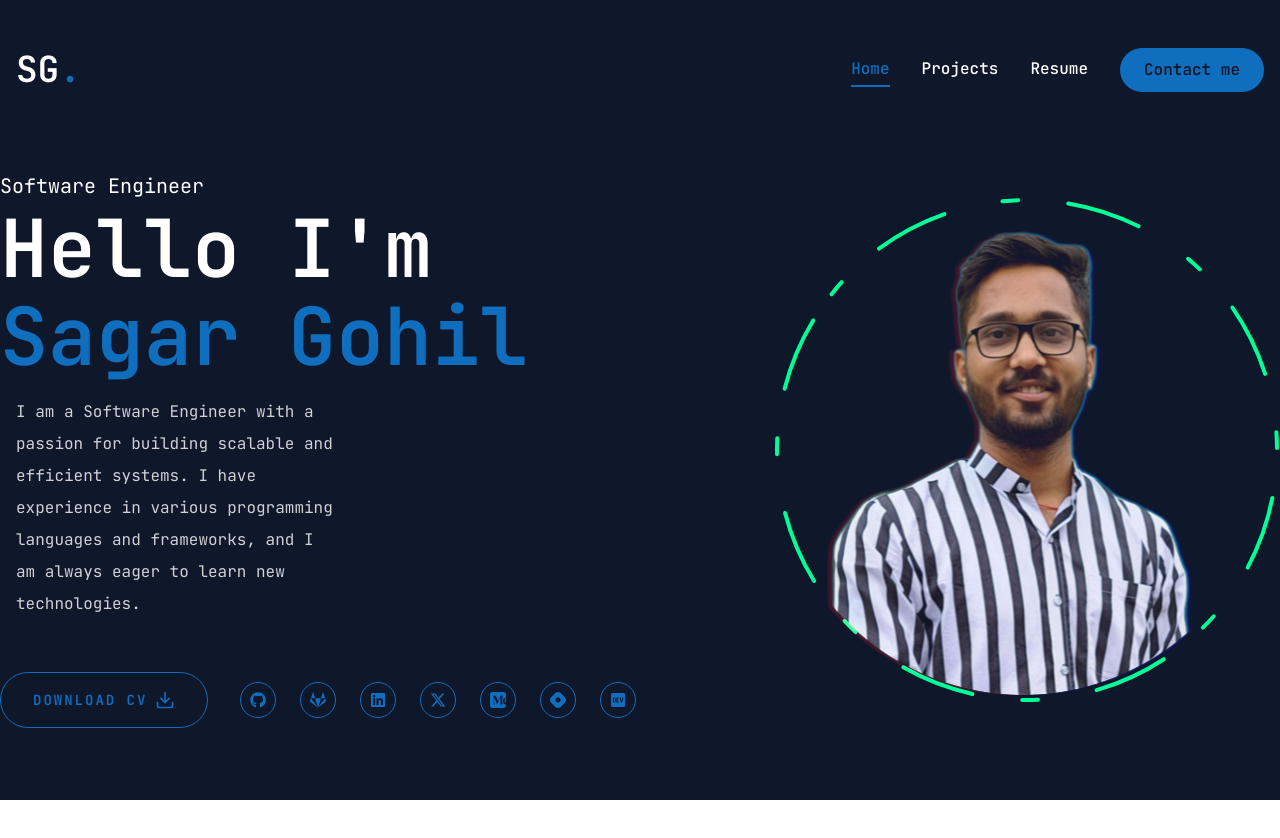
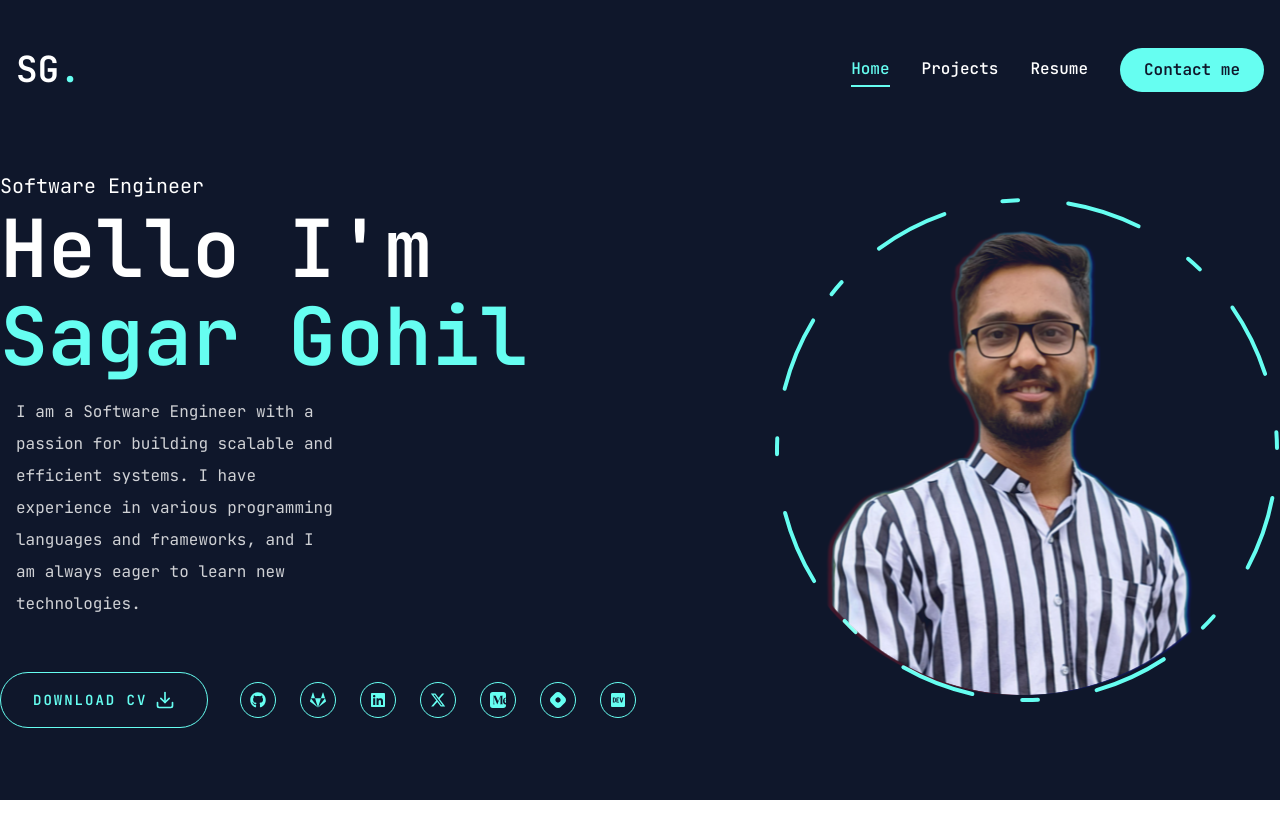
Before and after one commit to sagarbgohil/sagar-portfolio, a Next.js app: page / in a window 1280 px wide. Shown: the top 838 px of the page. Built offline with nearby package versions, Linux system fonts and the light colour scheme.

Commit message:
feat: update accent color to #66fef1 in globals.css, Photo component, and tailwind.config.js

```diff
--- a/app/globals.css
+++ b/app/globals.css
@@ -61,7 +61,7 @@
   --secondary-foreground: oklch(0.208 0.042 265.755);
   --muted: oklch(0.968 0.007 247.896);
   --muted-foreground: oklch(0.554 0.046 257.417);
-  --accent: #106ebe;
+  --accent: #66fef1;
   --accent-foreground: #0ffcbe;
   --destructive: oklch(0.577 0.245 27.325);
   --border: oklch(0.929 0.013 255.508);
@@ -137,6 +137,6 @@
   }
 
   .group:hover .text-outline {
-    -webkit-text-stroke: 1px #106ebe;
+    -webkit-text-stroke: 1px #66fef1;
   }
 }
--- a/components/Photo.jsx
+++ b/components/Photo.jsx
@@ -43,7 +43,7 @@ const Photo = () => {
             cx="253"
             cy="253"
             r="250"
-            stroke="#00ff99"
+            stroke="#66fef1"
             strokeWidth="4"
             strokeLinecap="round"
             strokeLinejoin="round"
--- a/tailwind.config.js
+++ b/tailwind.config.js
@@ -26,7 +26,7 @@ module.exports = {
       colors: {
         primary: "#1c1c22",
         accent: {
-          DEFAULT: "#106EBE",
+          DEFAULT: "#66fef1",
           hover: "#00e187",
         },
       },
```
